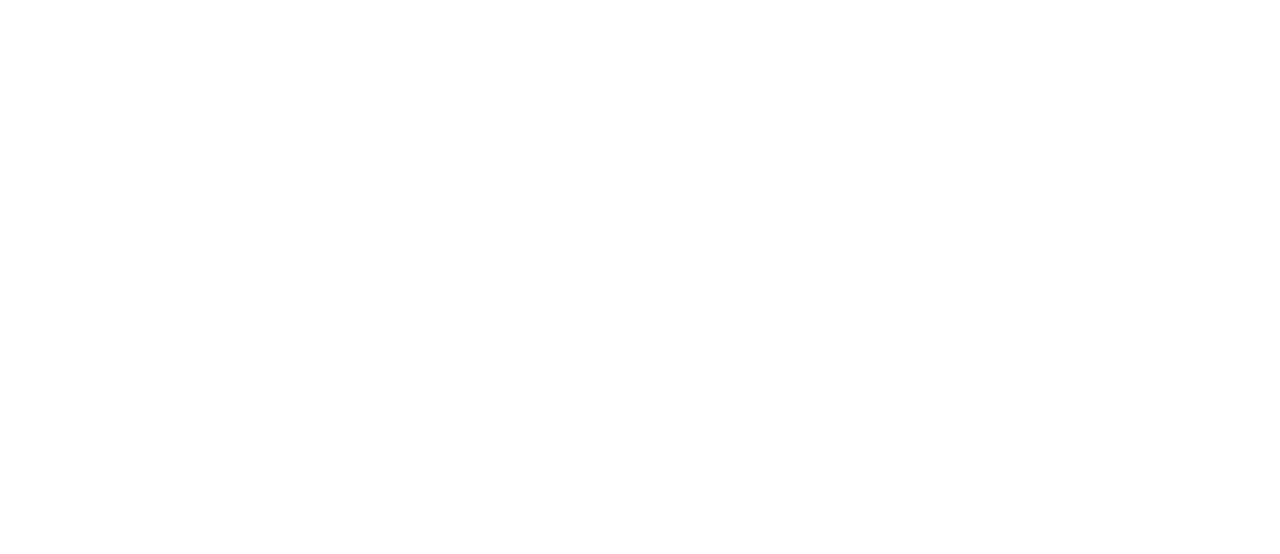
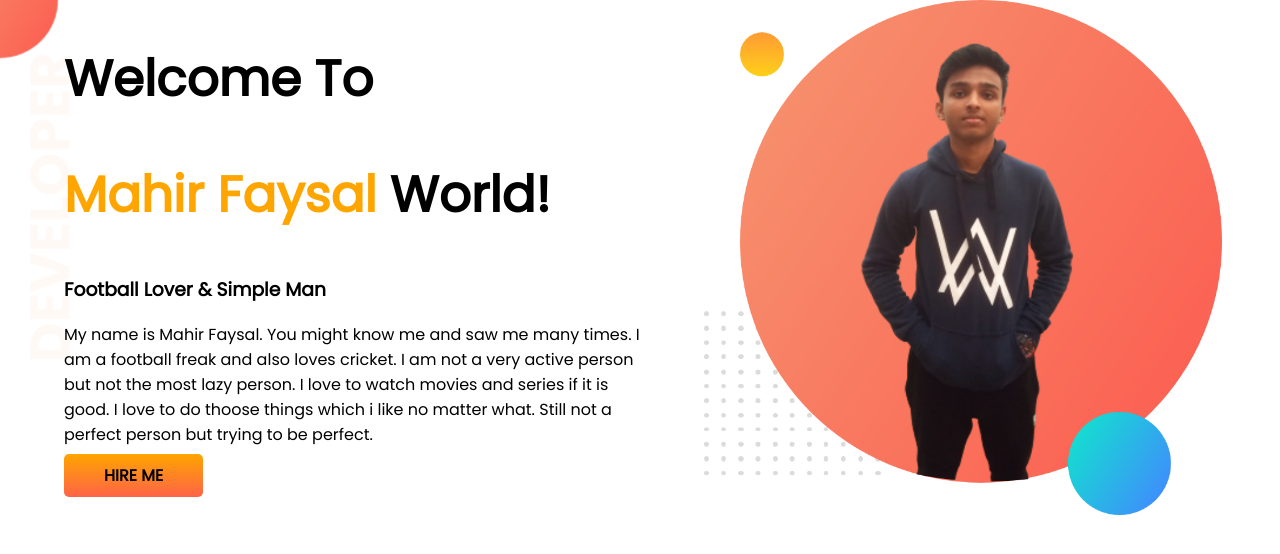
Before and after one commit to MahirFaysal13/devloper-portfolio, a plain HTML site: page index.html in a window 1280 px wide. Drawn offline with Linux system fonts and the light colour scheme.

Commit message:
top banner added

```diff
--- a/index.html
+++ b/index.html
@@ -1,13 +1,36 @@
 <!DOCTYPE html>
 <html lang="en">
+
 <head>
     <meta charset="UTF-8">
     <meta http-equiv="X-UA-Compatible" content="IE=edge">
     <meta name="viewport" content="width=device-width, initial-scale=1.0">
     <title>Mahir portfolio</title>
+    <link rel="preconnect" href="https://fonts.googleapis.com">
+    <link rel="preconnect" href="https://fonts.gstatic.com" crossorigin>
+    <link href="https://fonts.googleapis.com/css2?family=Poppins&display=swap" rel="stylesheet">
     <link rel="stylesheet" href="style.css">
 </head>
+
 <body>
+    <section class="top-banner">
+        <div class="half-width">
+            <h1>Welcome To</h1>
+            <h1><span class="orange-color">Mahir Faysal</span> World!</h1>
+            <h3>Football Lover & Simple Man</h3>
+            <p>My name is Mahir Faysal. You might know me and saw me many times. I am a football freak and also loves
+                cricket. I am not a very active person but not the most lazy person. I love to watch movies and series
+                if it
+                is good. I love to do thoose things which i like no matter what. Still not a perfect person but trying
+                to be
+                perfect.</p>
+            <a class="link-button" target="_blank" href="https://www.linkedin.com/in/mahir-faysal-15b3ba216/">HIRE
+                ME</a>
+        </div>
+        <div class="half-width">
+            <img src="images/mahir pic-bg.png" alt="">
+        </div>
+    </section>
+</body>
 
-</body>
 </html>
--- a/style.css
+++ b/style.css
@@ -0,0 +1,32 @@
+body{
+    font-family: 'Poppins', sans-serif;
+    margin: 0;
+}
+h1{
+    font-size: 50px;
+}
+.orange-color{
+    color: orange;
+}
+section{
+    display: flex;
+}
+.half-width{
+    width: 50%;
+    padding-left: 5%;
+}
+.half-width img{
+    width: 90%;
+}
+.link-button{
+    text-decoration: none;
+    background-image: linear-gradient(orange , tomato );
+    padding: 10px 40px;
+    color: black;
+    font-weight: 700;
+    border-radius: 5px;
+}
+.top-banner{
+    background-image: url(images/top-banner.png);
+    background-repeat: no-repeat;
+}
```
Also changed, not shown: images/mahir pic-bg.png (added).
